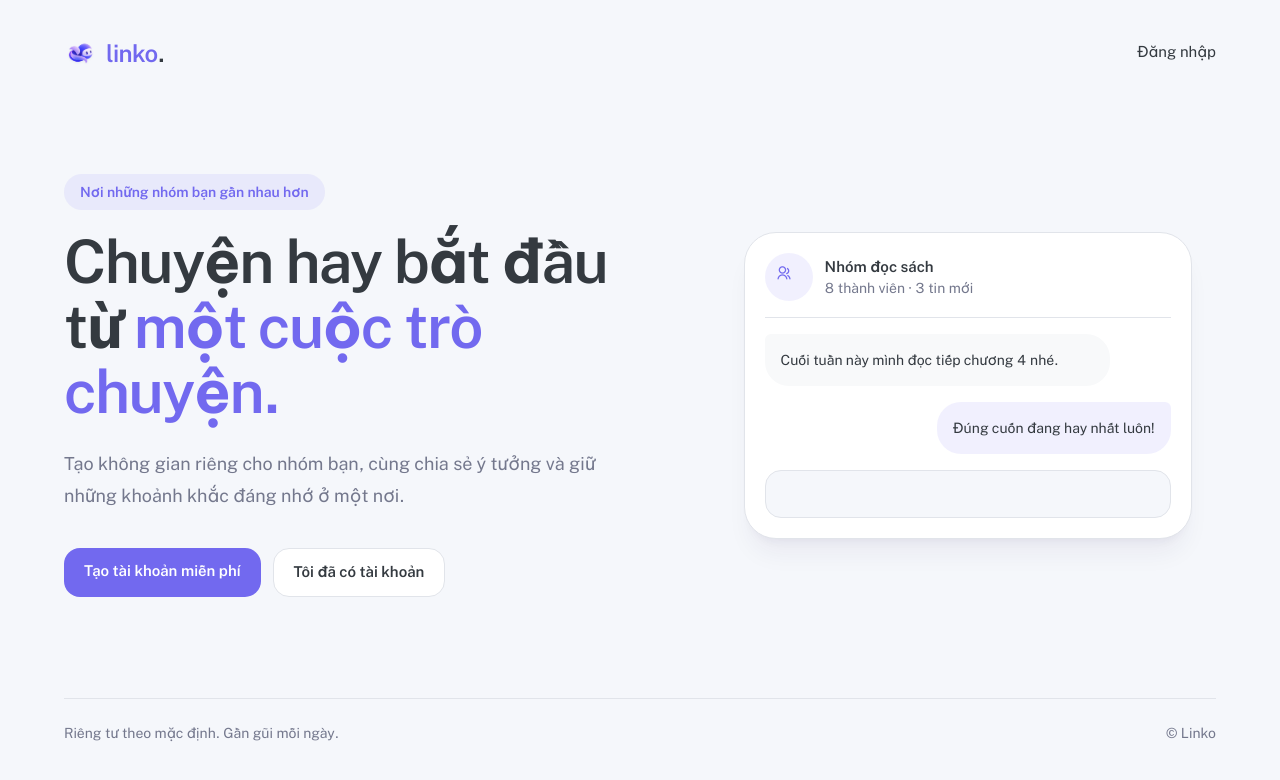
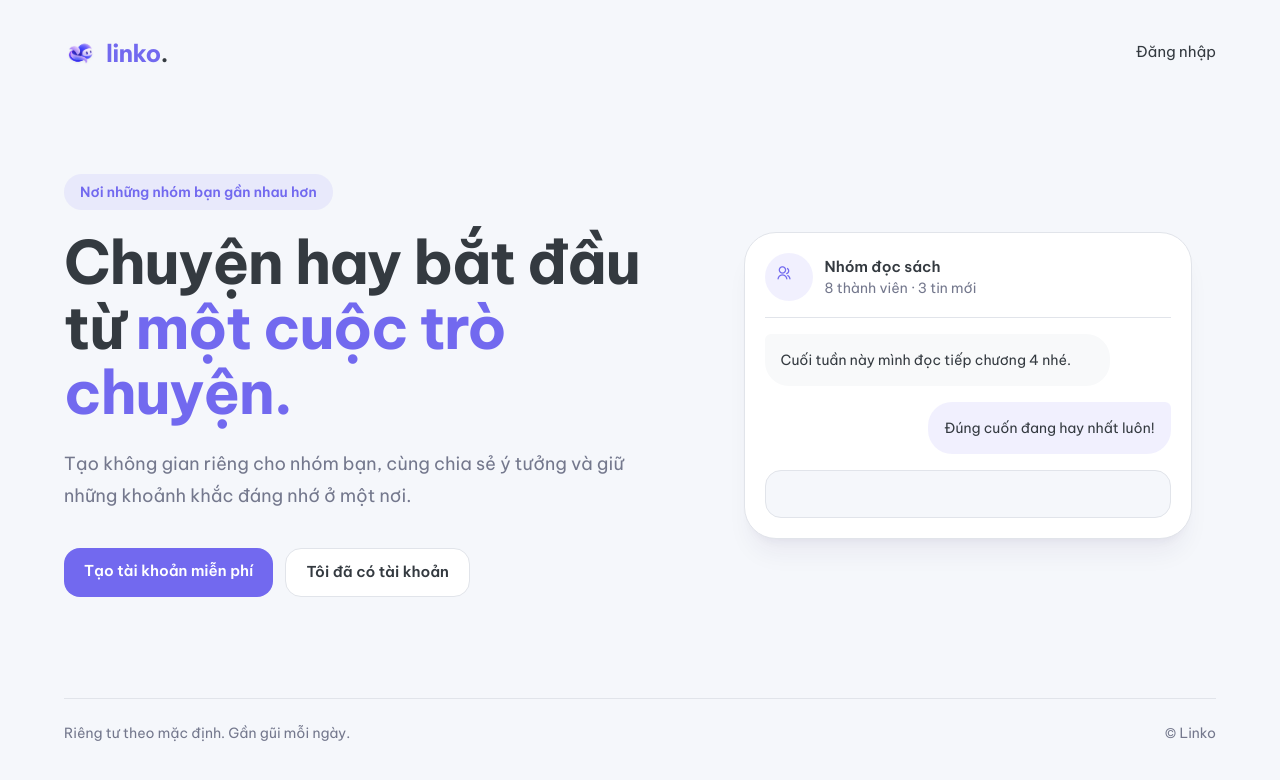
Before and after one commit to ldanh270/linko, a Next.js app in the folder frontend/: page / in a window 1280 px wide. Shown: the top 780 px of the page. Built offline with nearby package versions, Linux system fonts and the light colour scheme; no server answers.

Commit message:
style(typography): optimize font stack and diacritic line heights for Vietnamese

```diff
--- a/frontend/app/globals.css
+++ b/frontend/app/globals.css
@@ -68,6 +68,13 @@ body {
   font-size: var(--font-size-body);
   line-height: var(--line-height-body);
   font-variant-numeric: tabular-nums;
+  -webkit-font-smoothing: antialiased;
+  -moz-osx-font-smoothing: grayscale;
+  text-rendering: optimizeLegibility;
+}
+
+button, input, optgroup, select, textarea {
+  font-family: inherit;
 }
 * { box-sizing: border-box; }
 
--- a/frontend/app/layout.tsx
+++ b/frontend/app/layout.tsx
@@ -1,6 +1,7 @@
 import type { Metadata } from "next"
 import type { ReactNode } from "react"
 import "@fontsource/be-vietnam-pro/400.css"
+import "@fontsource/be-vietnam-pro/400-italic.css"
 import "@fontsource/be-vietnam-pro/500.css"
 import "@fontsource/be-vietnam-pro/600.css"
 import "@fontsource/be-vietnam-pro/700.css"
--- a/frontend/shared/theme/reference-fonts.css
+++ b/frontend/shared/theme/reference-fonts.css
@@ -1,11 +1,3 @@
-@font-face {
-  font-family:"Public Sans";
-  font-style:normal;
-  font-weight:400 600;
-  font-display:swap;
-  src:url("/fonts/public-sans.woff2") format("woff2");
-}
-
 @font-face {
   font-family:remixicon;
   font-display:block;
--- a/frontend/shared/theme/tokens.css
+++ b/frontend/shared/theme/tokens.css
@@ -3,12 +3,12 @@
      SINGLE SOURCE OF TRUTH (SOT) - DESIGN SYSTEM TOKENS
      ========================================================================== */
 
-  /* Typography */
-  --font-family-sans: "Public Sans", "Be Vietnam Pro", system-ui, sans-serif;
+  /* Typography - Optimized for Vietnamese & modern social network standards (Meta, Zalo, Telegram) */
+  --font-family-sans: "Be Vietnam Pro", -apple-system, BlinkMacSystemFont, "Segoe UI", Roboto, "Helvetica Neue", Arial, sans-serif;
   --font-size-xs: 0.6875rem;    /* 11px */
-  --line-height-xs: 1.3;
+  --line-height-xs: 1.35;
   --font-size-sm: 0.8125rem;    /* 13px */
-  --line-height-sm: 1.4;
+  --line-height-sm: 1.45;
   --font-size-body: 0.9375rem;  /* 15px */
   --line-height-body: 1.5;
   --font-size-md: 1rem;         /* 16px */
@@ -16,11 +16,11 @@
   --font-size-lg: 1.125rem;     /* 18px */
   --line-height-lg: 1.4;
   --font-size-xl: 1.25rem;      /* 20px */
-  --line-height-xl: 1.3;
+  --line-height-xl: 1.35;
   --font-size-2xl: 1.5rem;      /* 24px */
-  --line-height-2xl: 1.25;
+  --line-height-2xl: 1.3;
   --font-size-3xl: 1.875rem;    /* 30px */
-  --line-height-3xl: 1.2;
+  --line-height-3xl: 1.25;
 
   /* Spacing Scale (4px / 8px Grid Rhythm) */
   --space-0: 0px;
```
